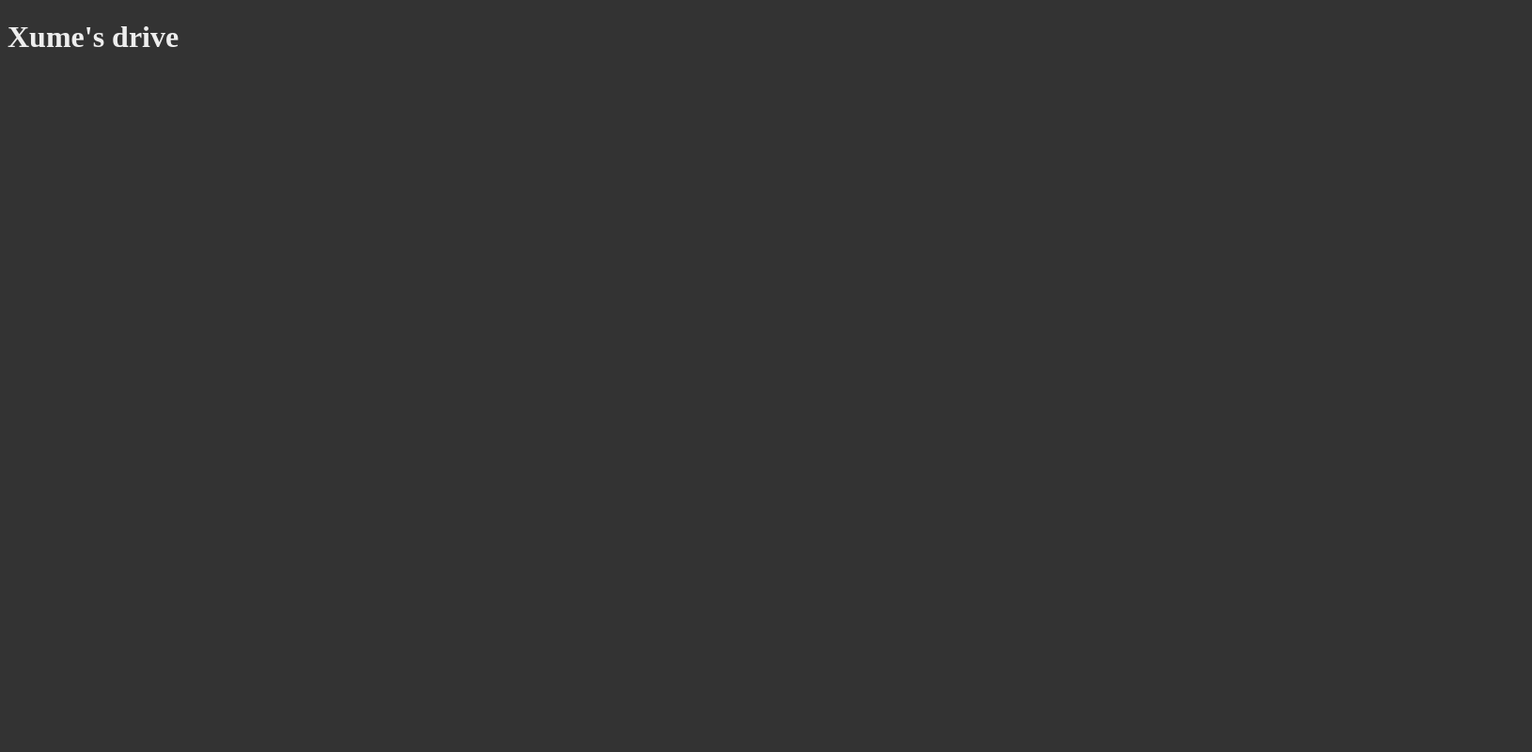
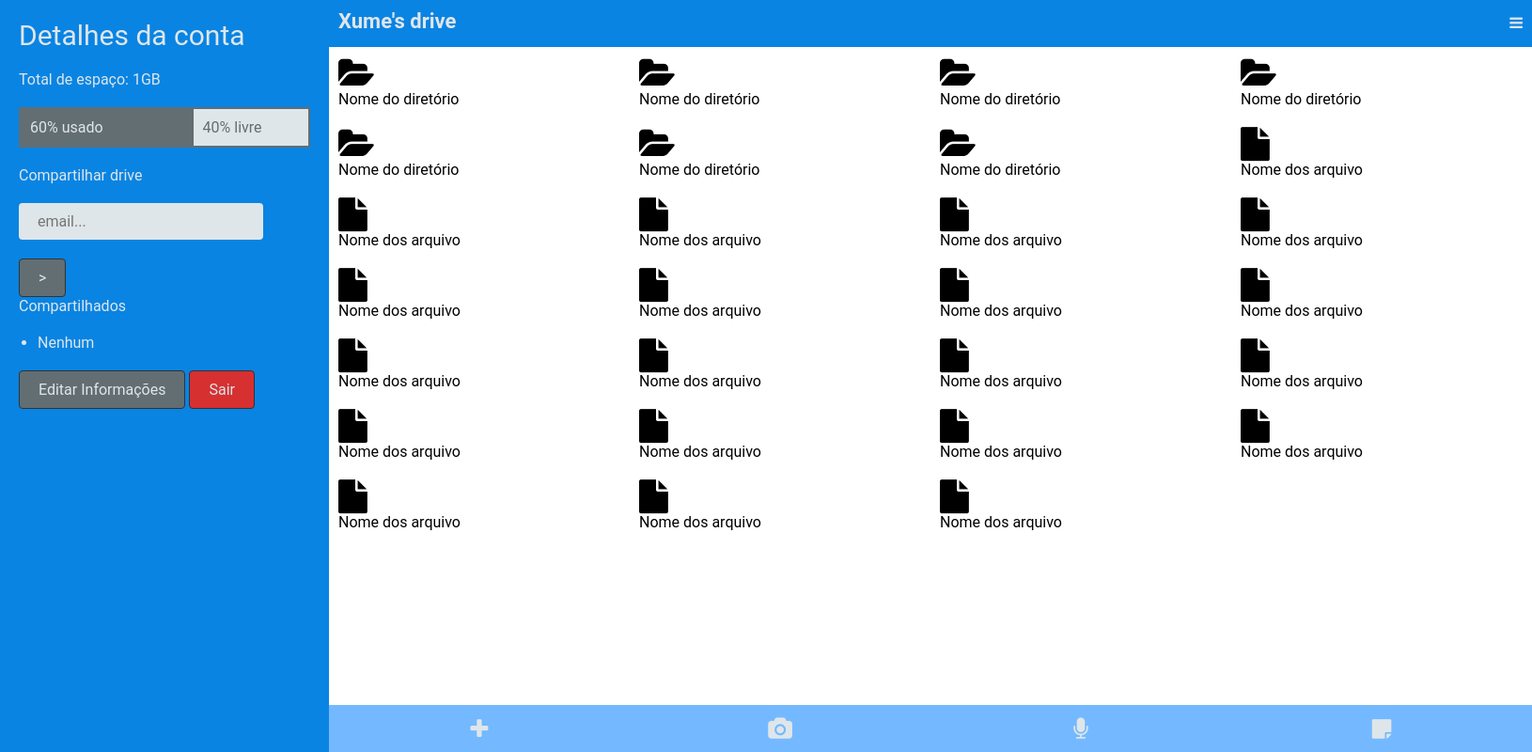
Before and after one commit to xumes/xumes-hdvirtual, a website built with webpack: page src/index.html in a window 1280 px wide. Shown: the whole page at 94% size, 1630 px wide, since content can reach past the window. Built offline with nearby package versions, Linux system fonts and the light colour scheme.

Commit message:
defining style for the app

```diff
--- a/package.json
+++ b/package.json
@@ -17,6 +17,7 @@
   "author": "Reginaldo Santos (xumes@reginaldosantos.com.br)",
   "license": "ISC",
   "dependencies": {
+    "font-awesome": "^4.7.0",
     "npm": "^5.8.0"
   },
   "devDependencies": {
@@ -24,6 +25,7 @@
     "babel-loader": "^7.1.4",
     "babel-preset-es2015": "^6.24.1",
     "css-loader": "^0.28.11",
+    "file-loader": "^1.1.11",
     "html-loader": "^0.5.5",
     "html-webpack-plugin": "^3.2.0",
     "node-sass": "^4.8.3",
--- a/src/index.html
+++ b/src/index.html
@@ -6,7 +6,7 @@
     <meta http-equiv="X-UA-Compatible" content="ie=edge">
     <title>Document</title>
 </head>
-<body>
+<body class="show-menu">
     <div id='app'></div>
 </body>
 </html>
--- a/src/main.js
+++ b/src/main.js
@@ -1,11 +1,10 @@
-require('./style.scss')
 
 class Init {
     constructor() {
-        const partial = require('./partial.html')
-
+        const component = require('./template/index')
         let app = document.getElementById('app')
-        app.innerHTML=partial
+        app.innerHTML=component.template
+        component.action()
     }
 }
 
--- a/src/partial.html
+++ /dev/null
@@ -1 +0,0 @@
-<h1>Xume's drive</h1>
--- a/src/style.scss
+++ /dev/null
@@ -1,4 +0,0 @@
-body {
-    background-color: #333;
-    color: #eee
-}
--- /dev/null
+++ b/src/template/_commons.scss
@@ -0,0 +1,23 @@
+.red {
+    background: #d63031 !important;
+    color: #dfe6e9 !important;
+    border-color: 1px solid #ff7675 !important;
+}
+
+.progress {
+    display: grid;
+    grid-template-columns: 60% 40%;
+    border: 2px solid #636e72;
+    margin-bottom: 20px;
+
+    .bar {
+        padding: 10px;
+        background: #636e72;
+        color: #dfe6e9;
+    }
+
+    .bar.free {
+        background: #dfe6e9;
+        color: #636e72;
+    }
+}
--- /dev/null
+++ b/src/template/_content.scss
@@ -0,0 +1,17 @@
+#main {
+    .files {
+        display: grid;
+        grid-template-columns: auto auto auto auto;
+
+        .file {
+            padding: 10px;
+
+            .fa {
+                font-size: 36px;
+            }
+        }
+    }
+
+
+
+}
--- /dev/null
+++ b/src/template/_footer.scss
@@ -0,0 +1,14 @@
+#footer {
+    display: flex;
+        height: 50px;
+
+    .btn {
+        flex: 1;
+        font-size: 24px;
+        display: flex;
+        align-items: center;
+        justify-content: center;
+        background-color: #74b9ff;
+        color: #dfe6e9;
+    }
+}
--- /dev/null
+++ b/src/template/_header.scss
@@ -0,0 +1,25 @@
+#header {
+    height: 50px;
+    background-color: #0984e3;
+    color: #dfe6e9;
+    padding: 10px;
+
+    .nav{
+        display: flex;
+
+        header {
+            flex: 1;
+
+            .logo{
+                font-size: 22px;
+                font-weight: bold;
+            }
+        }
+
+        .menu-icon {
+            flex: 1;
+            text-align: right;
+            line-height: 30px;
+        }
+    }
+}
--- /dev/null
+++ b/src/template/_reset.scss
@@ -0,0 +1,20 @@
+* {
+    border: none;
+    margin: 0;
+    padding: 0;
+    font: inherit;
+    color: inherit;
+    background: transparent;
+    box-sizing: border-box;
+    text-decoration: none
+}
+
+ul {
+    margin-left: 20px;
+    margin-bottom: 20px;
+}
+
+body {
+    font-family: 'Roboto', sans-serif;
+    font-size: 16px;
+}
--- /dev/null
+++ b/src/template/_sidebar.scss
@@ -0,0 +1,56 @@
+#wrapper {
+    position: absolute;
+    left: 0;
+}
+
+#sidebar {
+    position: fixed;
+    top: 0;
+    left: -350px;
+    width: 350px;
+}
+
+.show-menu{
+    #wrapper {
+        left: 350px;
+    }
+
+    #sidebar {
+        left: 0;
+    }
+}
+
+#sidebar {
+    background: #0984e3;
+    color: #dfe6e9;
+    height: 100%;
+    padding: 20px;
+
+    h3 {
+        font-size: 30px;
+    }
+
+    h3, p, legend {
+        margin-bottom: 20px;
+    }
+
+    input[type="email"] {
+        background-color: #dfe6e9;
+        color: #0984e3;
+        padding: 10px 20px;
+        border-radius: 4px;
+        margin-bottom: 20px;
+    }
+
+    .btn {
+        display: inline-block;
+        color: #dfe6e9;
+        background: #636e72;
+        padding: 10px 20px;
+        border-radius: 4px;
+        border: 1px solid #2d3436;
+        cursor: pointer;
+    }
+
+
+}
--- /dev/null
+++ b/src/template/_skeleton.scss
@@ -0,0 +1,15 @@
+html, body, #app, #wrapper {
+    width: 100%;
+    height: 100%;
+    overflow: hidden;
+}
+
+#wrapper {
+    display: flex;
+    flex-direction: column;
+
+    #main {
+        flex: 1;
+        overflow: auto;
+    }
+}
--- /dev/null
+++ b/src/template/content.html
@@ -0,0 +1,196 @@
+<main id="main">
+    <section class="files">
+
+        <div class="file">
+            <a href=""><i class="fa fa-folder-open"></i></a>
+            <p>
+                <a href="">Nome do diretório</a>
+            </p>
+        </div>
+
+        <div class="file">
+            <a href=""><i class="fa fa-folder-open"></i></a>
+            <p>
+                <a href="">Nome do diretório</a>
+            </p>
+        </div>
+
+        <div class="file">
+            <a href=""><i class="fa fa-folder-open"></i></a>
+            <p>
+                <a href="">Nome do diretório</a>
+            </p>
+        </div>
+
+        <div class="file">
+            <a href=""><i class="fa fa-folder-open"></i></a>
+            <p>
+                <a href="">Nome do diretório</a>
+            </p>
+        </div>
+
+        <div class="file">
+            <a href=""><i class="fa fa-folder-open"></i></a>
+            <p>
+                <a href="">Nome do diretório</a>
+            </p>
+        </div>
+
+        <div class="file">
+            <a href=""><i class="fa fa-folder-open"></i></a>
+            <p>
+                <a href="">Nome do diretório</a>
+            </p>
+        </div>
+
+        <div class="file">
+            <a href=""><i class="fa fa-folder-open"></i></a>
+            <p>
+                <a href="">Nome do diretório</a>
+            </p>
+        </div>
+
+
+        <div class="file">
+            <a href=""><i class="fa fa-file"></i></a>
+            <p>
+                <a href="">Nome dos arquivo</a>
+            </p>
+        </div>
+
+        <div class="file">
+            <a href=""><i class="fa fa-file"></i></a>
+            <p>
+                <a href="">Nome dos arquivo</a>
+            </p>
+        </div>
+
+        <div class="file">
+            <a href=""><i class="fa fa-file"></i></a>
+            <p>
+                <a href="">Nome dos arquivo</a>
+            </p>
+        </div>
+
+        <div class="file">
+            <a href=""><i class="fa fa-file"></i></a>
+            <p>
+                <a href="">Nome dos arquivo</a>
+            </p>
+        </div>
+
+        <div class="file">
+            <a href=""><i class="fa fa-file"></i></a>
+            <p>
+                <a href="">Nome dos arquivo</a>
+            </p>
+        </div>
+
+        <div class="file">
+            <a href=""><i class="fa fa-file"></i></a>
+            <p>
+                <a href="">Nome dos arquivo</a>
+            </p>
+        </div>
+
+        <div class="file">
+            <a href=""><i class="fa fa-file"></i></a>
+            <p>
+                <a href="">Nome dos arquivo</a>
+            </p>
+        </div>
+
+        <div class="file">
+            <a href=""><i class="fa fa-file"></i></a>
+            <p>
+                <a href="">Nome dos arquivo</a>
+            </p>
+        </div>
+
+        <div class="file">
+            <a href=""><i class="fa fa-file"></i></a>
+            <p>
+                <a href="">Nome dos arquivo</a>
+            </p>
+        </div>
+
+        <div class="file">
+            <a href=""><i class="fa fa-file"></i></a>
+            <p>
+                <a href="">Nome dos arquivo</a>
+            </p>
+        </div>
+
+        <div class="file">
+            <a href=""><i class="fa fa-file"></i></a>
+            <p>
+                <a href="">Nome dos arquivo</a>
+            </p>
+        </div>
+
+        <div class="file">
+            <a href=""><i class="fa fa-file"></i></a>
+            <p>
+                <a href="">Nome dos arquivo</a>
+            </p>
+        </div>
+
+        <div class="file">
+            <a href=""><i class="fa fa-file"></i></a>
+            <p>
+                <a href="">Nome dos arquivo</a>
+            </p>
+        </div>
+
+        <div class="file">
+            <a href=""><i class="fa fa-file"></i></a>
+            <p>
+                <a href="">Nome dos arquivo</a>
+            </p>
+        </div>
+
+        <div class="file">
+            <a href=""><i class="fa fa-file"></i></a>
+            <p>
+                <a href="">Nome dos arquivo</a>
+            </p>
+        </div>
+
+        <div class="file">
+            <a href=""><i class="fa fa-file"></i></a>
+            <p>
+                <a href="">Nome dos arquivo</a>
+            </p>
+        </div>
+
+        <div class="file">
+            <a href=""><i class="fa fa-file"></i></a>
+            <p>
+                <a href="">Nome dos arquivo</a>
+            </p>
+        </div>
+
+        <div class="file">
+            <a href=""><i class="fa fa-file"></i></a>
+            <p>
+                <a href="">Nome dos arquivo</a>
+            </p>
+        </div>
+
+        <div class="file">
+            <a href=""><i class="fa fa-file"></i></a>
+            <p>
+                <a href="">Nome dos arquivo</a>
+            </p>
+        </div>
+
+        <div class="file">
+            <a href=""><i class="fa fa-file"></i></a>
+            <p>
+                <a href="">Nome dos arquivo</a>
+            </p>
+        </div>
+
+
+    </section>
+</main>
--- /dev/null
+++ b/src/template/footer.html
@@ -0,0 +1,6 @@
+<footer id="footer">
+    <a href="" class="btn"><i class="fa fa-plus"></i></a>
+    <a href="" class="btn"><i class="fa fa-camera"></i></a>
+    <a href="" class="btn"><i class="fa fa-microphone"></i></a>
+    <a href="" class="btn"><i class="fa fa-sticky-note"></i></a>
+</footer>
--- /dev/null
+++ b/src/template/header.html
@@ -0,0 +1,10 @@
+<header id="header">
+    <nav class="nav">
+        <header>
+            <a href="" class="logo">Xume's drive</a>
+        </header>
+        <span class="menu-icon">
+            <a href=""><i class="fa fa-bars"></i></a>
+        </span>
+    </nav>
+</header>
--- /dev/null
+++ b/src/template/index.js
@@ -0,0 +1,18 @@
+require('./style.scss')
+require('font-awesome/css/font-awesome.css')
+
+let header = require('./header.html')
+let content = require('./content.html')
+let footer = require('./footer.html')
+let sidebar = require('./sidebar.html')
+
+module.exports = {
+    template: `
+        <div id="wrapper">
+            ${header}${content}${footer}
+        </div>
+        ${sidebar}"`,
+    action: () => {
+        console.log('done')
+    }
+}
--- /dev/null
+++ b/src/template/sidebar.html
@@ -0,0 +1,21 @@
+<div id="sidebar">
+    <h3>Detalhes da conta</h3>
+    <p>Total de espaço: 1GB</p>
+    <div class="progress">
+        <div class="bar">60% usado</div>
+        <div class="bar free">40% livre</div>
+    </div>
+
+    <form action="">
+        <legend>Compartilhar drive</legend>
+        <input type="email" placeholder="email..."><input type="submit" value=">" class="btn">
+    </form>
+
+    <p>Compartilhados</p>
+    <ul>
+        <li>Nenhum</li>
+    </ul>
+
+    <a href="" class="btn">Editar Informações</a>
+    <a href="" class="btn red">Sair</a>
+</div>
--- /dev/null
+++ b/src/template/style.scss
@@ -0,0 +1,7 @@
+@import 'reset';
+@import 'skeleton';
+@import 'commons';
+@import 'header';
+@import 'content';
+@import 'footer';
+@import 'sidebar';
--- a/webpack.config.js
+++ b/webpack.config.js
@@ -21,6 +21,10 @@ module.exports = {
                 use: ['style-loader', 'css-loader', 'sass-loader']
             },
             {
+                test: /\.(ttf|eot|svg|woff2|woff)$/,
+                loader: 'file-loader'
+            },
+            {
                 test: /\.html$/,
                 use: [
                     {
```
Also changed, not shown: 1 other file.
